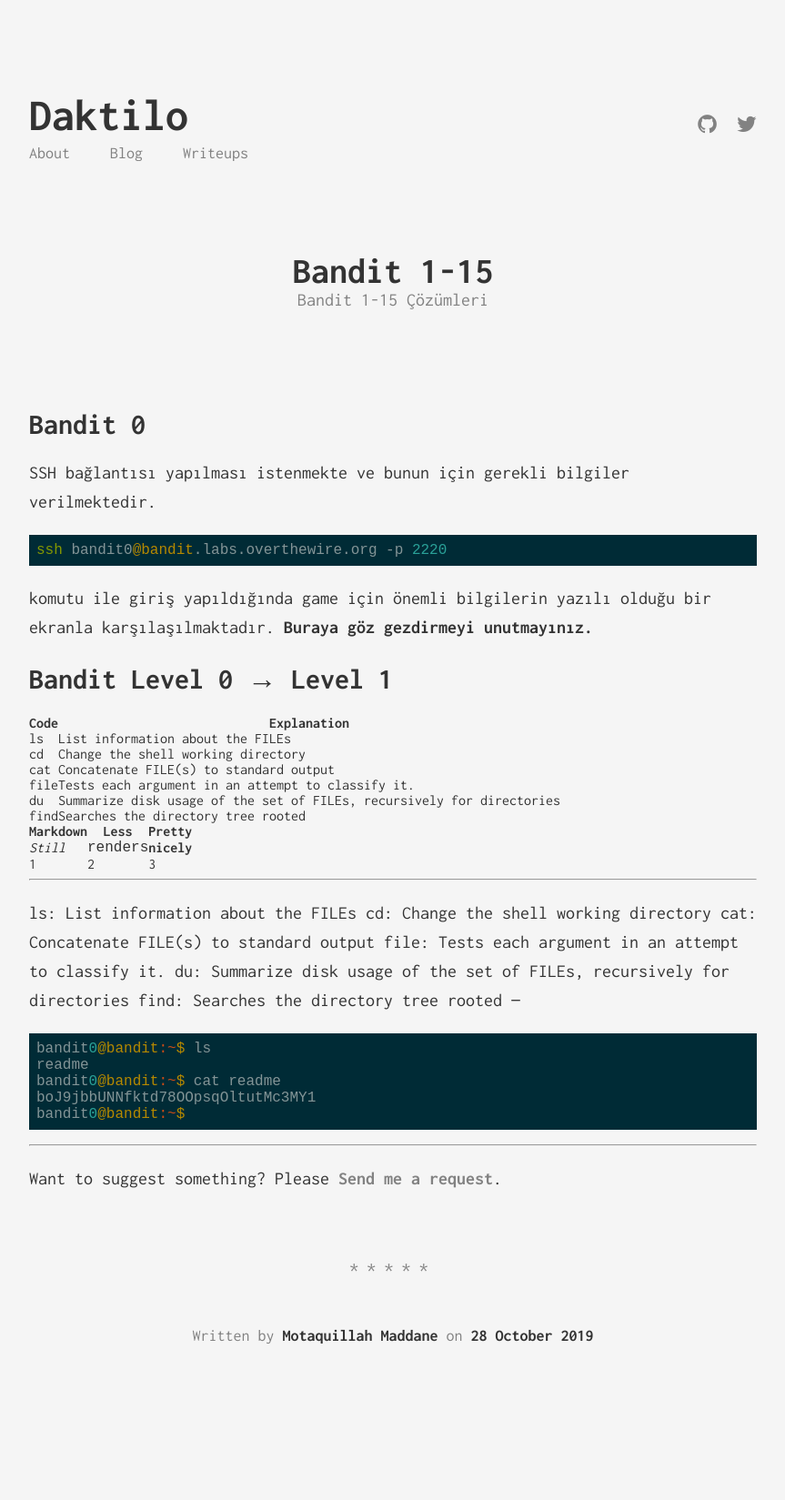
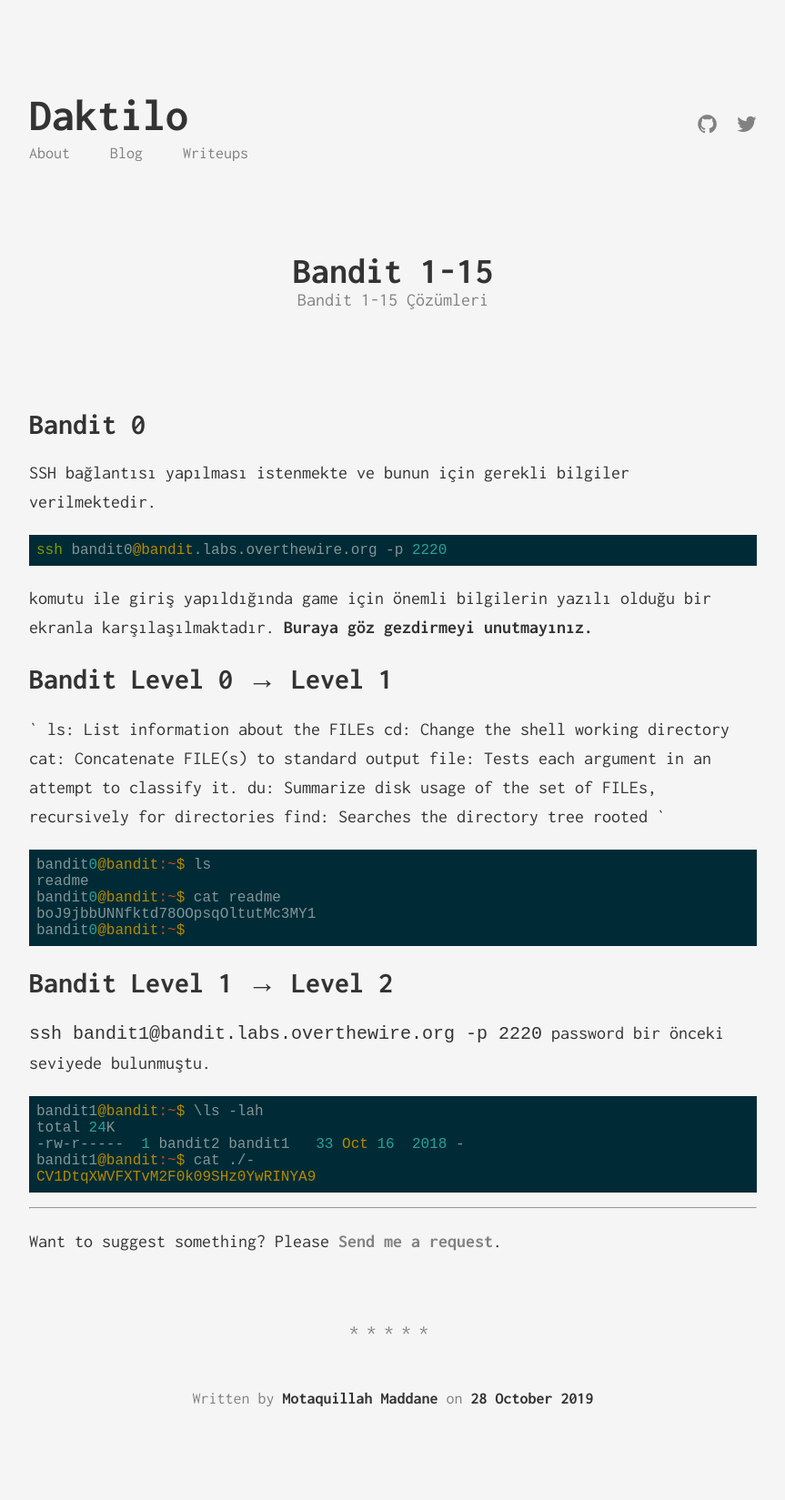
Before and after one commit to JohnGkmn/JohnGkmn.github.io, a Jekyll site: the page built from _posts/2019-10-29-bandit1-15.markdown, in a window 1280 px wide. Shown: the whole page at 91% size, without its empty margins (208-1071 px from the left). Built offline with Jekyll 4.4.1, drawn with Linux system fonts in a browser that asks for light colours; before the commit the page ends 1580 px from its top, so only the background shows below that.

Commit message:
Update 2019-10-29-bandit1-15.markdown

`````diff
--- a/_posts/2019-10-29-bandit1-15.markdown
+++ b/_posts/2019-10-29-bandit1-15.markdown
@@ -17,31 +17,14 @@ komutu ile giriş yapıldığında game için önemli bilgilerin yazılı olduğ
 
 Bandit Level 0 → Level 1
 ======
-
-Code | Explanation
---- | ---
-ls | List  information  about the FILEs
-cd |  Change the shell working directory
-cat |  Concatenate FILE(s) to standard output
-file | Tests each argument in an attempt to classify it.
-du | Summarize disk usage of the set of FILEs, recursively for directories
-find | Searches the directory tree rooted
-
-Markdown | Less | Pretty
---- | --- | ---
-*Still* | `renders` | **nicely**
-1 | 2 | 3
-
-
----
+`
 ls: List  information  about the FILEs
-cd:  Change the shell working directory
-cat:  Concatenate FILE(s) to standard output
+cd: Change the shell working directory
+cat: Concatenate FILE(s) to standard output
 file: Tests each argument in an attempt to classify it.
 du: Summarize disk usage of the set of FILEs, recursively for directories
 find: Searches the directory tree rooted
----
-
+`
 ````terminal
 bandit0@bandit:~$ ls
 readme
@@ -50,6 +33,17 @@ boJ9jbbUNNfktd78OOpsqOltutMc3MY1
 bandit0@bandit:~$
 ````
 
+Bandit Level 1 → Level 2
+======
+`ssh bandit1@bandit.labs.overthewire.org -p 2220` password bir önceki seviyede bulunmuştu.
+````
+bandit1@bandit:~$ \ls -lah
+total 24K
+-rw-r-----  1 bandit2 bandit1   33 Oct 16  2018 -
+bandit1@bandit:~$ cat ./-
+CV1DtqXWVFXTvM2F0k09SHz0YwRINYA9
+````
+
 
 
 
`````
